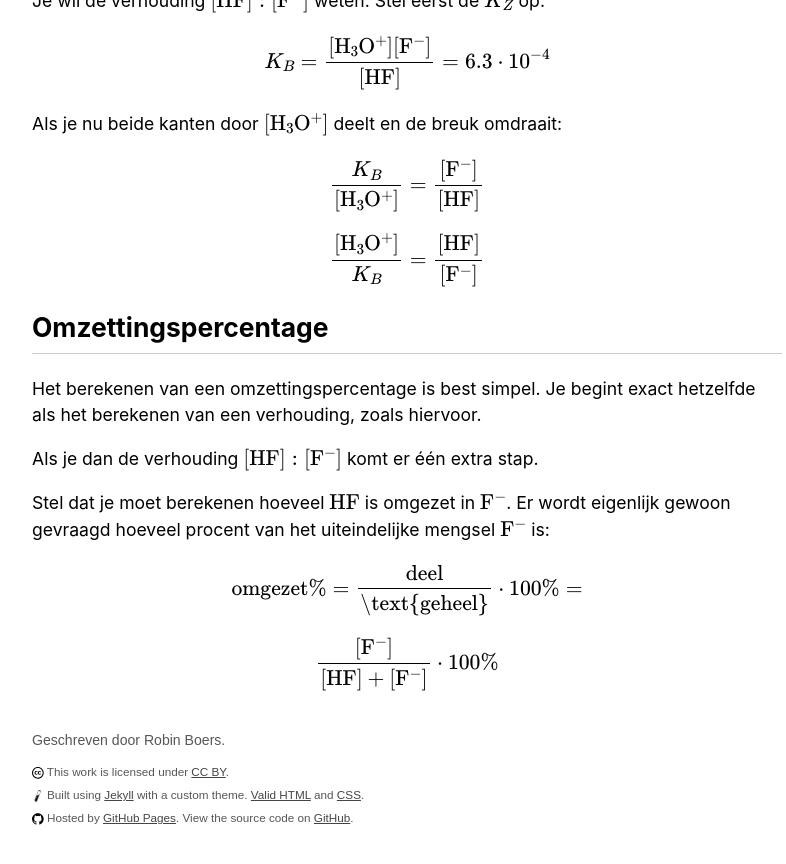
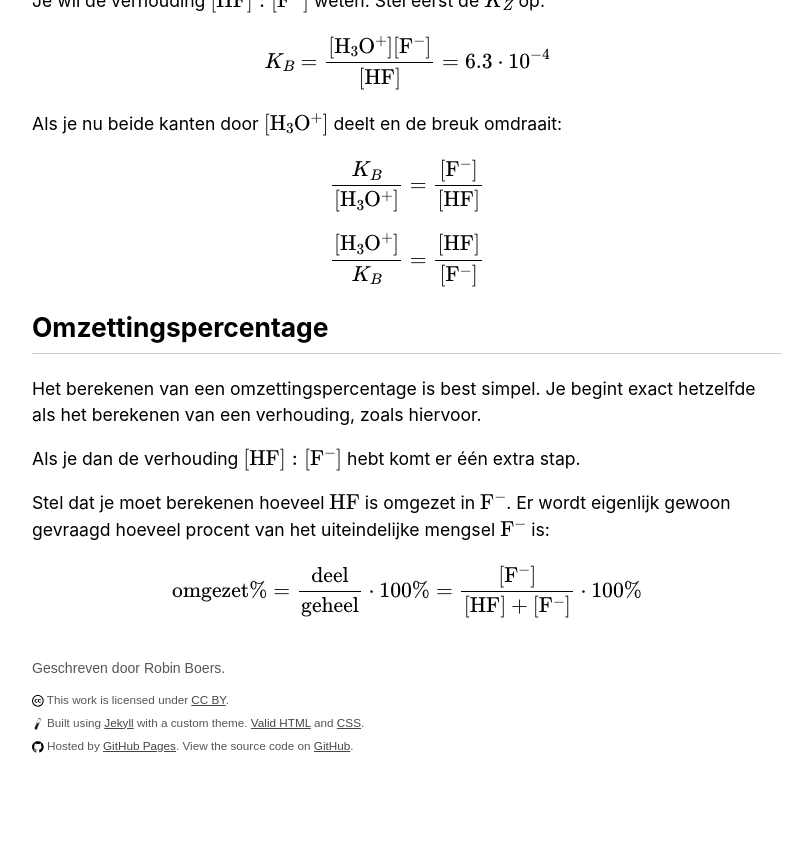
Before and after one commit to RobinBoers/school.geheimesite.nl, a Jekyll site: the page built from 5VWO/TW3/Scheikunde.md, in a window 1280 px wide and 900 px high, scrolled down 2453 px. Shown: the top 864 px of the window, without its empty margins (233-1019 px from the left). Built offline with Jekyll 4.4.1, drawn with Linux system fonts in a browser that asks for light colours; our own code applies the rules of GitHub Pages for plain Markdown files; after the commit the page ends 3280 px from its top, so only the background shows below that.

Commit message:
Oops hmmm

```diff
--- a/5VWO/TW3/Scheikunde.md
+++ b/5VWO/TW3/Scheikunde.md
@@ -87,9 +87,8 @@ Als je nu beide kanten door \\(\ce{[H3O+]}\\) deelt en de breuk omdraait:
 
 Het berekenen van een omzettingspercentage is best simpel. Je begint exact hetzelfde als het berekenen van een verhouding, zoals hiervoor.
 
-Als je dan de verhouding \\(\ce{[HF]:[F-]}\\) komt er één extra stap.
+Als je dan de verhouding \\(\ce{[HF]:[F-]}\\) hebt komt er één extra stap.
 
 Stel dat je moet berekenen hoeveel \\(\ce{HF}\\) is omgezet in \\(\ce{F-}\\). Er wordt eigenlijk gewoon gevraagd hoeveel procent van het uiteindelijke mengsel \\(\ce{F-}\\) is:
 
-\\[\text{omgezet}\% = \frac{\text{deel}}{\text{\text{geheel}}} \cdot 100\% = \\]
-\\[\frac{\ce{[F-]}}{\ce{[HF] + [F-]}} \cdot 100\%\\]
+\\[\text{omgezet}\% = \frac{\text{deel}}{\text{geheel}} \cdot 100\% = \frac{\ce{[F-]}}{\ce{[HF] + [F-]}} \cdot 100\%\\]
```
